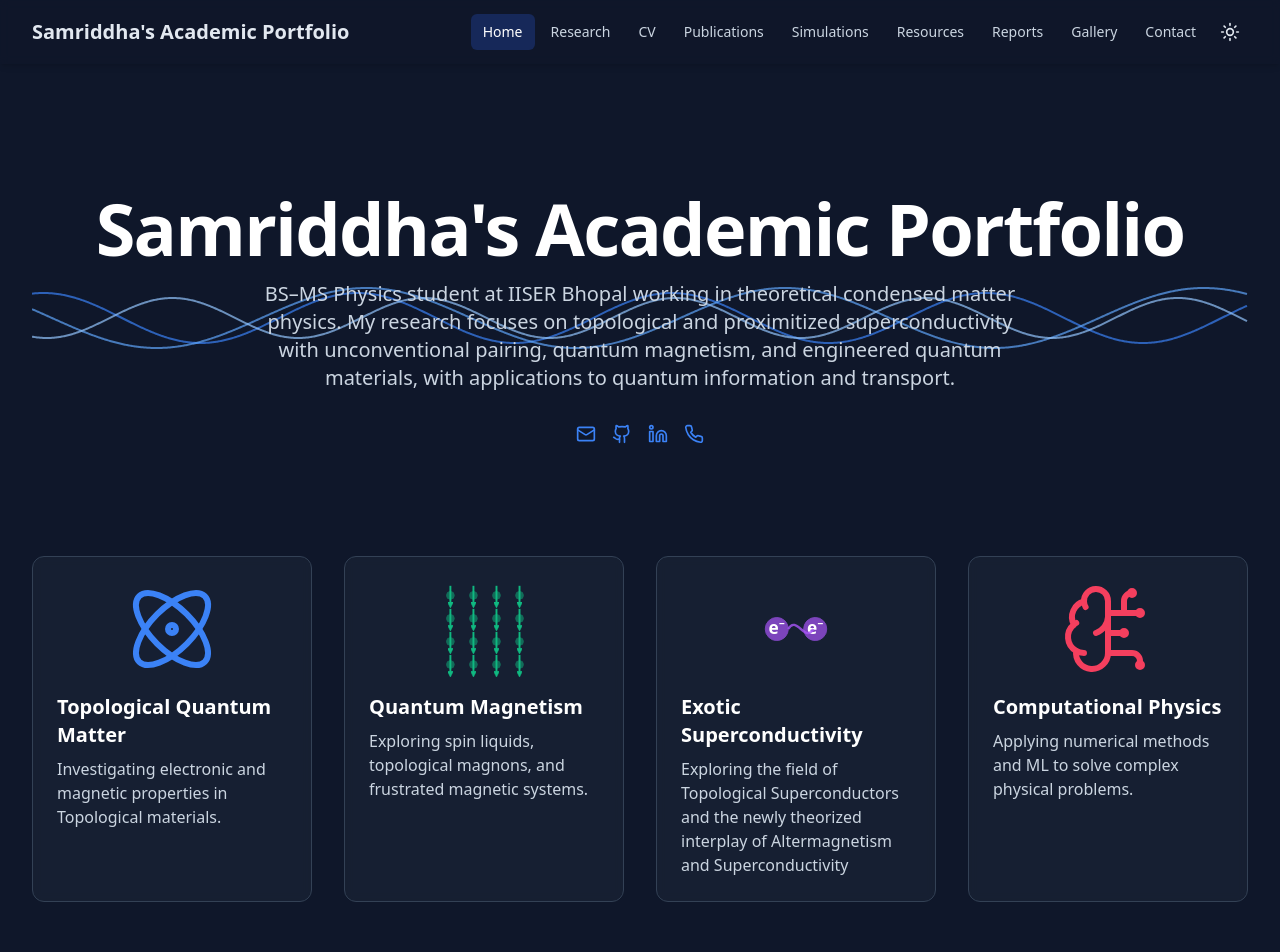
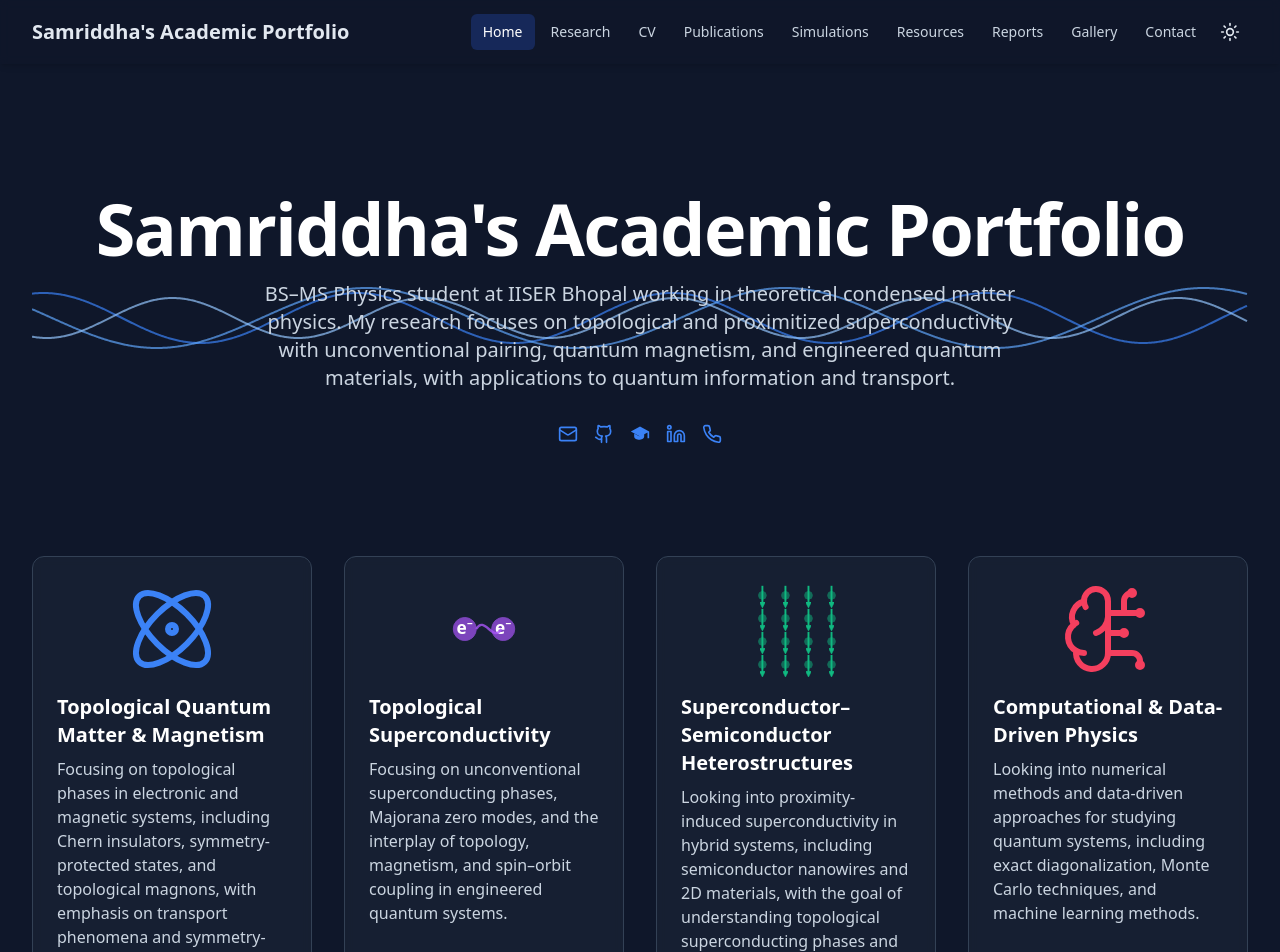
Before and after one commit to QuantumPopsci/samriddhas-academic-portfolio, a React (Vite) app: page / in a window 1280 px wide. Shown: the top 952 px of the page. Built offline with nearby package versions, Linux system fonts and the light colour scheme.

Commit message:
Update App.jsx

```diff
--- a/src/App.jsx
+++ b/src/App.jsx
@@ -208,6 +208,18 @@ const SpinLatticeIcon = () => (
         <line x1="0" y1="-10" x2="0" y2="10" markerEnd="url(#arrow)" strokeWidth="2" />
       </g>
     )))}
+  </svg>
+);
+const ScholarIcon = ({ size = 20 }) => (
+  <svg
+    xmlns="http://www.w3.org/2000/svg"
+    width={size}
+    height={size}
+    viewBox="0 0 24 24"
+    fill="currentColor"
+  >
+    <path d="M12 3L1 9l11 6 9-4.91V17h2V9L12 3z"/>
+    <path d="M11 12.98L3.5 9 11 5.02 18.5 9 11 12.98zM5 11.5v3.5c0 2.5 3.5 4 6 4s6-1.5 6-4v-3.5l-6 3.3-6-3.3z"/>
   </svg>
 );
 
@@ -726,32 +738,79 @@ const HomePage = () => (
             <div className="mt-8 flex justify-center gap-4">
                 <a href="mailto:samriddha22@iiserb.ac.in" className="flex items-center gap-2 text-blue-500 hover:text-blue-600 dark:hover:text-blue-400"><Mail size={20} /></a>
                 <a href="https://github.com/QuantumPopsci" target="_blank" rel="noopener noreferrer" className="flex items-center gap-2 text-blue-500 hover:text-blue-600 dark:hover:text-blue-400"><Github size={20} /></a>
+                <a
+        href="https://scholar.google.com/citations?user=A7Ec0RYAAAAJ&hl=en"
+        target="_blank"
+        rel="noopener noreferrer"
+        className="flex items-center gap-2 text-blue-500 hover:text-blue-600 dark:hover:text-blue-400"
+    >
+        <ScholarIcon size={20} />
+    </a>
                 <a href="https://www.linkedin.com/in/samriddha-ganguly-3360bb16a/" target="_blank" rel="noopener noreferrer" className="flex items-center gap-2 text-blue-500 hover:text-blue-600 dark:hover:text-blue-400"><Linkedin size={20} /></a>
                 <a href="tel:+919830606317" className="flex items-center gap-2 text-blue-500 hover:text-blue-600 dark:hover:text-blue-400"><Phone size={20} /></a>
             </div>
         </div>
 
 <div className="grid grid-cols-1 md:grid-cols-2 lg:grid-cols-4 gap-8">
-            <a href="https://www.nature.com/articles/nature23268" target="_blank" rel="noopener noreferrer" className="interest-card">
-                <div className="w-24 h-24 mx-auto text-blue-500"><Atom className="w-full h-full" strokeWidth={1.5}/></div>
-                <h3 className="mt-4 text-xl font-bold text-slate-900 dark:text-white">Topological Quantum Matter</h3>
-                <p className="mt-2 text-slate-600 dark:text-slate-300">Investigating electronic and magnetic properties in Topological materials.</p>
+
+    {/* --- Topological Matter + Magnetism --- */}
+    <a href="https://journals.aps.org/rmp/abstract/10.1103/RevModPhys.88.035005" target="_blank" rel="noopener noreferrer" className="interest-card">
+        <div className="w-24 h-24 mx-auto text-blue-500">
+            <Atom className="w-full h-full" strokeWidth={1.5}/>
+        </div>
+        <h3 className="mt-4 text-xl font-bold text-slate-900 dark:text-white">
+            Topological Quantum Matter & Magnetism
+        </h3>
+        <p className="mt-2 text-slate-600 dark:text-slate-300">
+            Focusing on topological phases in electronic and magnetic systems, including Chern insulators,
+            symmetry-protected states, and topological magnons, with emphasis on transport phenomena
+            and symmetry-driven band topology.
+        </p>
     </a>
-             <a href="https://journals.aps.org/rmp/abstract/10.1103/RevModPhys.88.041002" target="_blank" rel="noopener noreferrer" className="interest-card">
-                <div className="w-24 h-24 mx-auto text-emerald-500"><SpinLatticeIcon /></div>
-                <h3 className="mt-4 text-xl font-bold text-slate-900 dark:text-white">Quantum Magnetism</h3>
-                <p className="mt-2 text-slate-600 dark:text-slate-300">Exploring spin liquids, topological magnons, and frustrated magnetic systems.</p>
+
+    {/* --- Topological Superconductivity --- */}
+    <a href="https://iopscience.iop.org/article/10.1088/1361-6633/aa6ac7/meta" target="_blank" rel="noopener noreferrer" className="interest-card">
+        <div className="w-24 h-24 mx-auto text-purple-500">
+            <CooperPairIcon />
+        </div>
+        <h3 className="mt-4 text-xl font-bold text-slate-900 dark:text-white">
+            Topological Superconductivity
+        </h3>
+        <p className="mt-2 text-slate-600 dark:text-slate-300">
+            Focusing on unconventional superconducting phases, Majorana zero modes, and the interplay
+            of topology, magnetism, and spin–orbit coupling in engineered quantum systems.
+        </p>
     </a>
-             <a href="https://journals.aps.org/rmp/abstract/10.1103/RevModPhys.83.1057" target="_blank" rel="noopener noreferrer" className="interest-card">
-                <div className="w-24 h-24 mx-auto text-purple-500"><CooperPairIcon /></div>
-                <h3 className="mt-4 text-xl font-bold text-slate-900 dark:text-white">Exotic Superconductivity</h3>
-                <p className="mt-2 text-slate-600 dark:text-slate-300">Exploring the field of Topological Superconductors and the newly theorized interplay of Altermagnetism and Superconductivity</p>
+
+    {/* --- NEW: Superconductor–Semiconductor --- */}
+    <a href="https://www.nature.com/articles/s41578-018-0003-1" target="_blank" rel="noopener noreferrer" className="interest-card">
+        <div className="w-24 h-24 mx-auto text-emerald-500">
+            <SpinLatticeIcon />
+        </div>
+        <h3 className="mt-4 text-xl font-bold text-slate-900 dark:text-white">
+            Superconductor–Semiconductor Heterostructures
+        </h3>
+        <p className="mt-2 text-slate-600 dark:text-slate-300">
+            Looking into proximity-induced superconductivity in hybrid systems, including
+            semiconductor nanowires and 2D materials, with the goal of understanding
+            topological superconducting phases and transport signatures.
+        </p>
     </a>
+
+    {/* --- Computational --- */}
     <a href="http://www-personal.umich.edu/~mejn/cp/" target="_blank" rel="noopener noreferrer" className="interest-card">
-                <div className="w-24 h-24 mx-auto text-rose-500"><BrainCircuit className="w-full h-full" strokeWidth={1.5}/></div>
-                <h3 className="mt-4 text-xl font-bold text-slate-900 dark:text-white">Computational Physics</h3>
-                <p className="mt-2 text-slate-600 dark:text-slate-300">Applying numerical methods and ML to solve complex physical problems.</p>
+        <div className="w-24 h-24 mx-auto text-rose-500">
+            <BrainCircuit className="w-full h-full" strokeWidth={1.5}/>
+        </div>
+        <h3 className="mt-4 text-xl font-bold text-slate-900 dark:text-white">
+            Computational & Data-Driven Physics
+        </h3>
+        <p className="mt-2 text-slate-600 dark:text-slate-300">
+            Looking into numerical methods and data-driven approaches for studying quantum systems,
+            including exact diagonalization, Monte Carlo techniques, and machine learning methods.
+        </p>
     </a>
+
 </div>
     </PageWrapper>
 );
```
Lines whose indentation alone changed are shown as unchanged.
